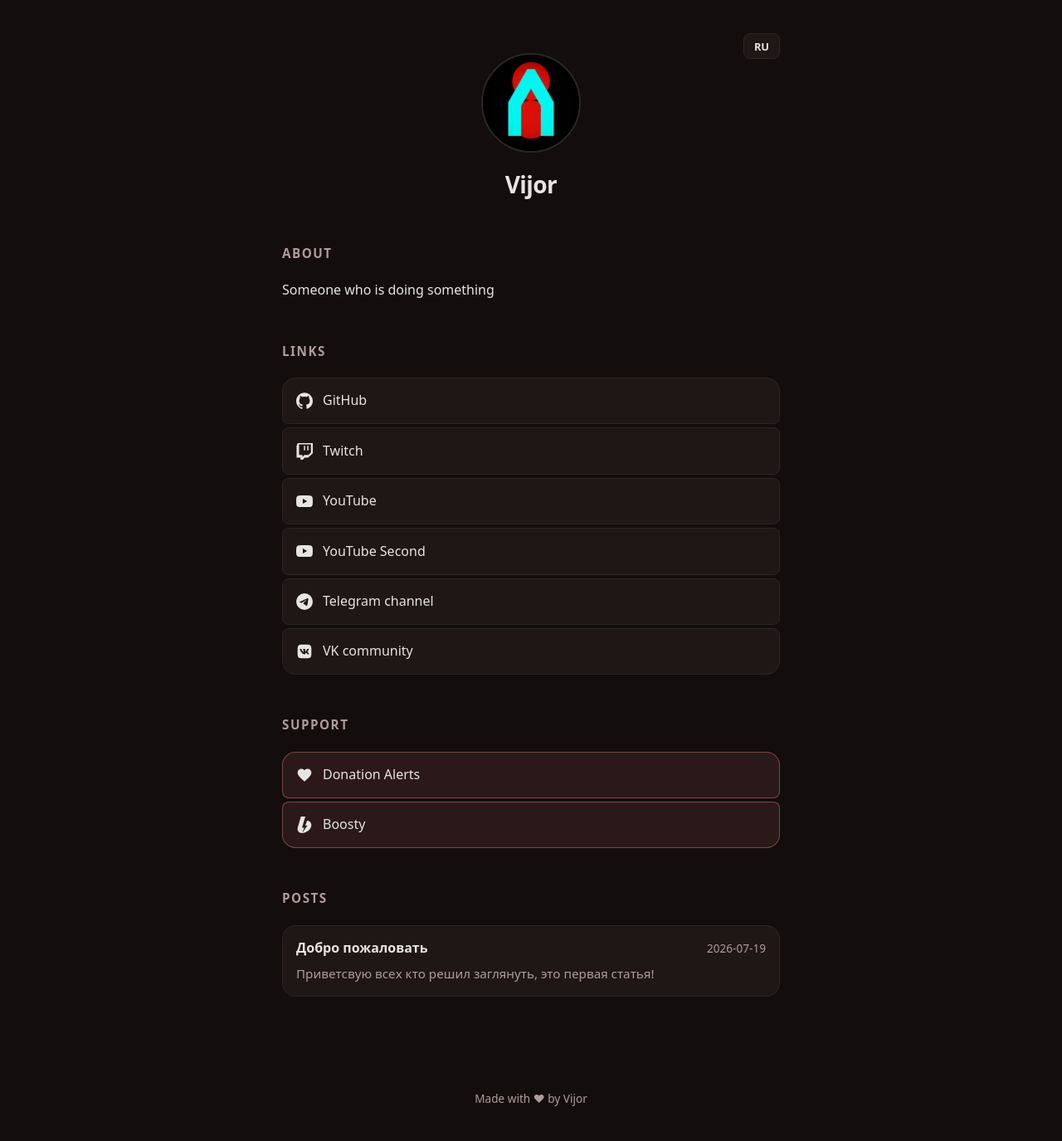
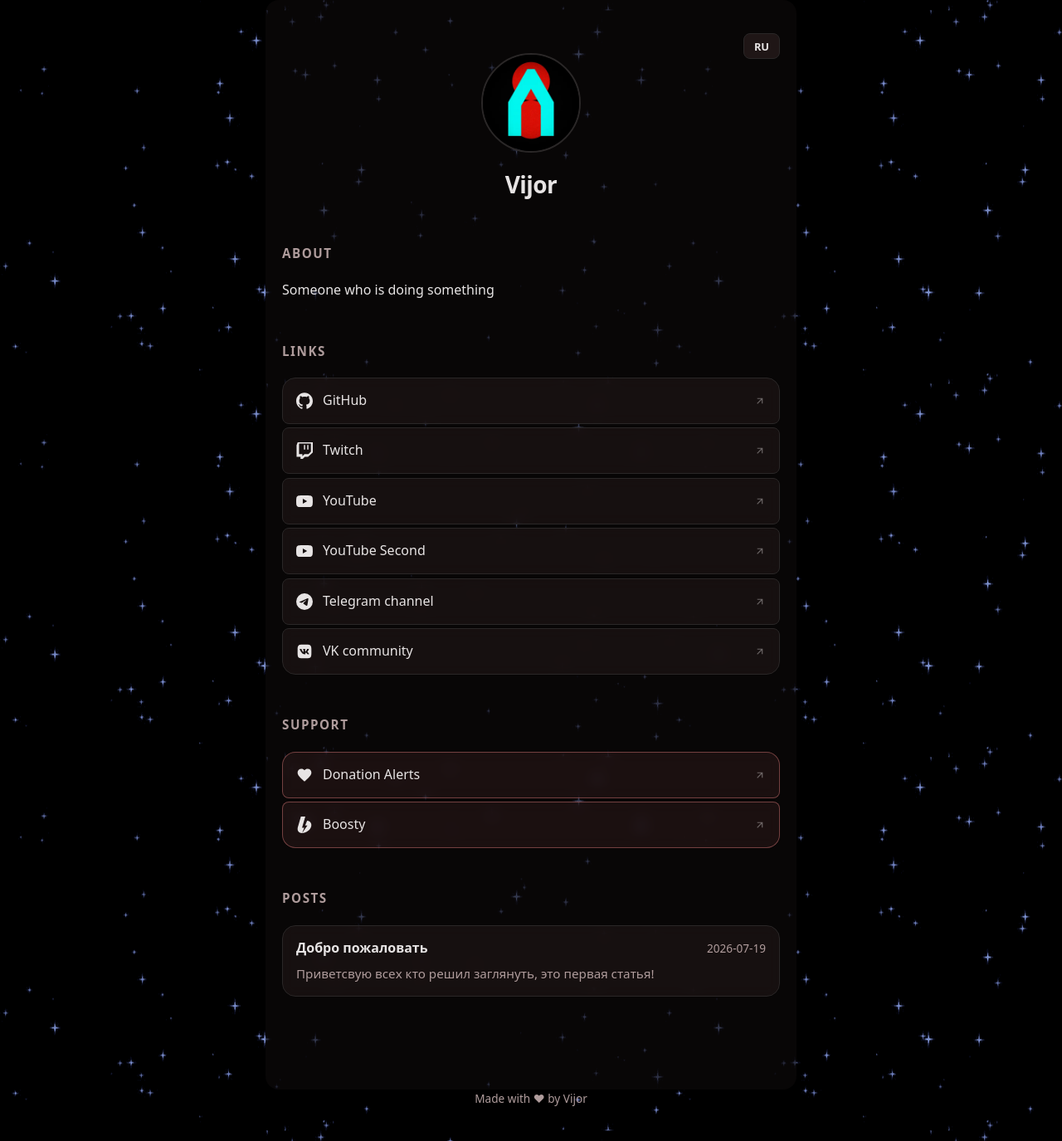
Before and after one commit to Vijorich/SocialLinker, a Jekyll site: the page built from index.html, in a window 1280 px wide. Shown: the whole page at 83% size. Built offline with Jekyll 4.4.1, drawn with Linux system fonts in a browser that asks for light colours.

Commit message:
feat(ui): add glass cards, parallax, bg image modes
glass card effect: backdrop-filter blur + rgba backgrounds

per-card translate3d parallax on mousemove

external link arrow icon on every link-card

brand icon now optional (omit icon in yaml)

background image support with cover/contain/repeat modes

container darkened overlay for readability over bg image

```diff
--- a/_data/profile.yml
+++ b/_data/profile.yml
@@ -1,5 +1,9 @@
 nick: Vijor
 avatar: /assets/Avatar.webp
+
+background:
+  image: /assets/Stars.gif          # e.g. /assets/bg.gif — omit for no bg
+  mode: repeat     # cover | contain | repeat (default: cover)
 
 bio:
   ru: |
--- a/_includes/donate.html
+++ b/_includes/donate.html
@@ -3,10 +3,13 @@
   <ul class="link-list donate-list">
     {% for item in site.data.donate.items %}
     <li>
-      <a href="{{ item.url }}" target="_blank" rel="noopener" class="link-card donate-card">
-        {% include icon.html name=item.icon %}
-        <span>{{ item.name | escape }}</span>
-      </a>
+      <div class="parallax-wrapper">
+        <a href="{{ item.url }}" target="_blank" rel="noopener" class="link-card donate-card">
+          {% include icon.html name=item.icon %}
+          <span>{{ item.name | escape }}</span>
+          <svg class="external-link-icon" viewBox="0 0 24 24" width="14" height="14" fill="currentColor" aria-hidden="true"><path d="M6.343 6.343v1.994l7.899.007-8.606 8.606 1.414 1.414 8.606-8.606.007 7.899h1.994V6.343z"/></svg>
+        </a>
+      </div>
     </li>
     {% endfor %}
   </ul>
--- a/_includes/icon.html
+++ b/_includes/icon.html
@@ -25,3 +26,4 @@
 {% else %}
 <svg viewBox="0 0 24 24" width="20" height="20" fill="none" stroke="currentColor" stroke-width="2" stroke-linecap="round" stroke-linejoin="round" aria-hidden="true"><circle cx="12" cy="12" r="10"/><path d="M2 12h20"/><path d="M12 2a15.3 15.3 0 0 1 4 10 15.3 15.3 0 0 1-4 10"/><path d="M12 2a15.3 15.3 0 0 0-4 10 15.3 15.3 0 0 0 4 10"/></svg>
 {% endcase %}
+{% endif %}
--- a/_includes/socials.html
+++ b/_includes/socials.html
@@ -3,10 +3,13 @@
   <ul class="link-list">
     {% for item in site.data.social.items %}
     <li>
-      <a href="{{ item.url }}" target="_blank" rel="noopener me" class="link-card">
-        {% include icon.html name=item.icon %}
-        <span>{{ item.name | escape }}</span>
-      </a>
+      <div class="parallax-wrapper">
+        <a href="{{ item.url }}" target="_blank" rel="noopener me" class="link-card">
+          {% include icon.html name=item.icon %}
+          <span>{{ item.name | escape }}</span>
+          <svg class="external-link-icon" viewBox="0 0 24 24" width="14" height="14" fill="currentColor" aria-hidden="true"><path d="M6.343 6.343v1.994l7.899.007-8.606 8.606 1.414 1.414 8.606-8.606.007 7.899h1.994V6.343z"/></svg>
+        </a>
+      </div>
     </li>
     {% endfor %}
   </ul>
--- a/_layouts/default.html
+++ b/_layouts/default.html
@@ -14,7 +14,20 @@
   <link rel="stylesheet" href="{{ '/assets/style.css' | relative_url }}">
   <script>window.__LOCALE__ = {{ site.data.locale | jsonify }};</script>
 </head>
+{% if site.data.profile.background.image %}
+{% assign bg = site.data.profile.background %}
+{% assign bg_mode = bg.mode | default: 'cover' %}
+{% if bg_mode == 'repeat' %}
+  {% assign bg_size = 'auto' %}
+  {% assign bg_repeat = 'repeat' %}
+{% else %}
+  {% assign bg_size = bg_mode %}
+  {% assign bg_repeat = 'no-repeat' %}
+{% endif %}
+<body style="background-image: url('{{ bg.image | relative_url }}'); background-size: {{ bg_size }}; background-repeat: {{ bg_repeat }}; background-position: center;">
+{% else %}
 <body>
+{% endif %}
 {{ content }}
 <footer class="site-footer">Made with ❤ by Vijor</footer>
 <script src="{{ '/assets/i18n.js' | relative_url }}" defer></script>
--- a/assets/i18n.js
+++ b/assets/i18n.js
@@ -53,4 +53,21 @@
   } else {
     init();
   }
+
+  // ponytail: per-card translate3d parallax, no RAF. Upgrade: add RAF + perspective tilt.
+  document.querySelectorAll(".link-list").forEach(function (list) {
+    list.addEventListener("mousemove", function (e) {
+      list.querySelectorAll(".parallax-wrapper").forEach(function (w) {
+        var r = w.getBoundingClientRect();
+        var dx = (e.clientX - r.left - r.width / 2) * 0.05;
+        var dy = (e.clientY - r.top - r.height / 2) * 0.05;
+        w.style.transform = "translate3d(" + dx + "px, " + dy + "px, 0)";
+      });
+    }, { passive: true });
+    list.addEventListener("mouseleave", function () {
+      list.querySelectorAll(".parallax-wrapper").forEach(function (w) {
+        w.style.transform = "";
+      });
+    });
+  });
 })();
--- a/assets/style.css
+++ b/assets/style.css
@@ -17,7 +17,7 @@
 body {
   margin: 0;
   font-family: system-ui, -apple-system, "Segoe UI", Roboto, sans-serif;
-  background: var(--bg);
+  background: linear-gradient(180deg, #140d0d 0%, #1a1010 100%);
   color: var(--fg);
   line-height: 1.6;
   font-size: 1rem;
@@ -32,6 +32,9 @@
   padding: 2.5rem 1.25rem 4rem;
   /* ponytail: rem scale here matches body's 1rem=16px */
   font-size: 1rem;
+  position: relative;
+  border-radius: var(--radius);
+  background: rgba(13, 10, 10, 0.65);
 }
 
 /* Single post reuses .container */
@@ -127,12 +130,18 @@
   gap: 0.25rem;
 }
 .link-list li { margin: 0; }
+.parallax-wrapper {
+  will-change: transform;
+}
+
 .link-card {
   display: flex;
   align-items: center;
   gap: 0.75rem;
   padding: 0.9rem 1rem;
-  background: var(--bg-card);
+  background: rgba(31, 22, 22, 0.65);
+  backdrop-filter: blur(8px);
+  -webkit-backdrop-filter: blur(8px);
   border: 0.0625rem solid var(--border);
   border-radius: 0.5rem;
   color: var(--fg);
@@ -140,12 +149,24 @@
   font-weight: 500;
   transition: background 0.15s, border-color 0.15s, transform 0.1s;
 }
+
+.external-link-icon {
+  margin-left: auto;
+  opacity: 0.4;
+  transition: opacity 0.15s;
+  flex-shrink: 0;
+  width: 14px;
+  height: 14px;
+}
+.link-card:hover .external-link-icon {
+  opacity: 1;
+}
 /* Cards form one block: outer corners rounded to 16, inner stay 8 */
 .link-list li:first-child .link-card { border-top-left-radius: var(--radius); border-top-right-radius: var(--radius); }
 .link-list li:last-child .link-card { border-bottom-left-radius: var(--radius); border-bottom-right-radius: var(--radius); }
 @media (hover: hover) {
 .link-card:hover {
-  background: var(--bg-card-hover);
+  background: rgba(40, 28, 28, 0.85);
   border-color: var(--accent);
   transform: translateY(-0.0625rem);
 }
@@ -154,7 +175,9 @@
 
 /* Donate block */
 .donate-list .link-card {
-  background: var(--accent-bg);
+  background: rgba(250, 137, 137, 0.08);
+  backdrop-filter: blur(8px);
+  -webkit-backdrop-filter: blur(8px);
   border-color: rgba(250, 137, 137, 0.4); /* ponytail: color, not size */
 }
 @media (hover: hover) {
```
Also changed, not shown: other parts of _includes/icon.html (+2 -1 lines), assets/Stars.gif (added).
